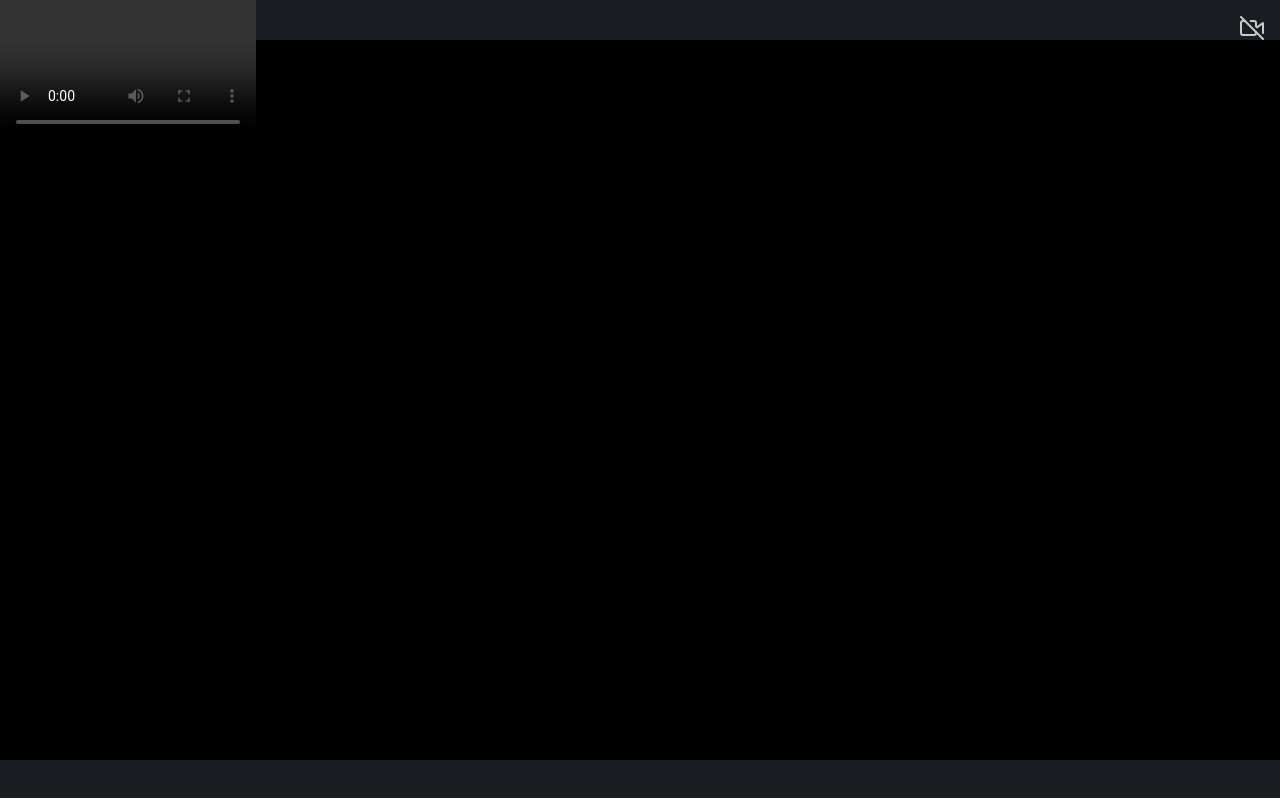
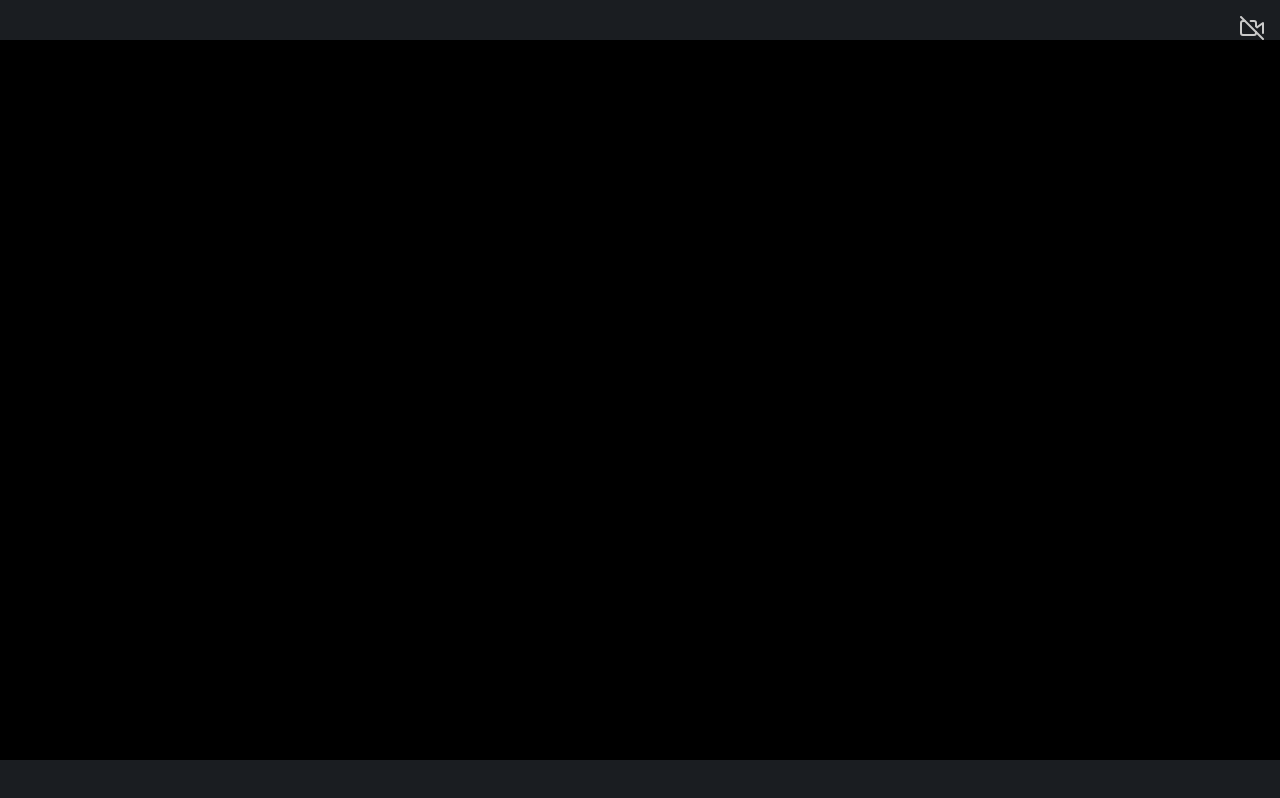
Before and after one commit to jakeklassen/falling-sand, a website built with Vite: page index.html in a window 1280 px wide. Built offline with nearby package versions, Linux system fonts and the light colour scheme; what resource-loader would draw is missing.

Commit message:
some cleanup

```diff
--- a/index.html
+++ b/index.html
@@ -2,7 +2,7 @@
 <html lang="en">
   <head>
     <meta charset="UTF-8" />
-    <link rel="icon" type="image/svg+xml" href="/vite.svg" />
+    <link rel="icon" href="https://fav.farm/⏳" />
     <meta name="viewport" content="width=device-width, initial-scale=1.0" />
     <title>Falling Sand</title>
     <script src="/js/feather.min.js"></script>
--- a/src/lib/canvas-recorder.ts
+++ b/src/lib/canvas-recorder.ts
@@ -14,27 +14,16 @@ export class CanvasRecorder {
   #streams: MediaStream[] = [];
   #stream: MediaStream | null = null;
   #chunks: Blob[] = [];
-  #width = 256;
-  #height = 144;
+  #width: number;
+  #height: number;
   #buffer = document.createElement('canvas');
   #context = this.#buffer.getContext('2d', {
     alpha: false,
   })!;
-  #link = document.createElement('a');
-  #video = document.createElement('video');
 
   constructor(options: CanvasRecorderOptions) {
     this.#width = options.width ?? 256;
     this.#height = options.height ?? 144;
-
-    this.#video.autoplay = true;
-    this.#video.controls = true;
-    this.#video.width = this.#width;
-    this.#video.height = this.#height;
-    this.#video.style.position = 'absolute';
-    this.#video.style.top = '0';
-    this.#video.style.left = '0';
-    document.body.appendChild(this.#video);
 
     this.#buffer.width = this.#width;
     this.#buffer.height = this.#height;
@@ -49,10 +38,6 @@ export class CanvasRecorder {
       audioBitsPerSecond: 128000, // 128 Kbit/sec
       videoBitsPerSecond: 2500000, // 2.5 Mbit/sec
     };
-
-    if (options.download) {
-      this.#link.download = options.filename ?? 'recording.webm';
-    }
 
     this.#canvases = options.canvases;
     for (const canvas of options.canvases) {
@@ -74,14 +59,17 @@ export class CanvasRecorder {
     };
 
     this.#recorder.onstop = () => {
+      const link = document.createElement('a');
+
       if (options.download && this.#chunks.length > 0) {
         const blob = new Blob(this.#chunks, { type: 'video/webm' });
         const url = URL.createObjectURL(blob);
 
-        this.#link.href = url;
+        link.download = options.filename ?? 'recording.webm';
+        link.href = url;
 
         const event = new MouseEvent('click');
-        this.#link.dispatchEvent(event);
+        link.dispatchEvent(event);
 
         setTimeout(() => {
           URL.revokeObjectURL(url);
--- a/vite.config.js
+++ b/vite.config.js
@@ -1,10 +1,5 @@
 import { defineConfig } from 'vite'
 
 export default defineConfig({
-  server: {
-    headers: {
-      'Cross-Origin-Embedder-Policy': 'require-corp',
-      'Cross-Origin-Opener-Policy': 'same-origin'
-    }
-  }
+
 })
```
Also changed, not shown: 1 other file.
